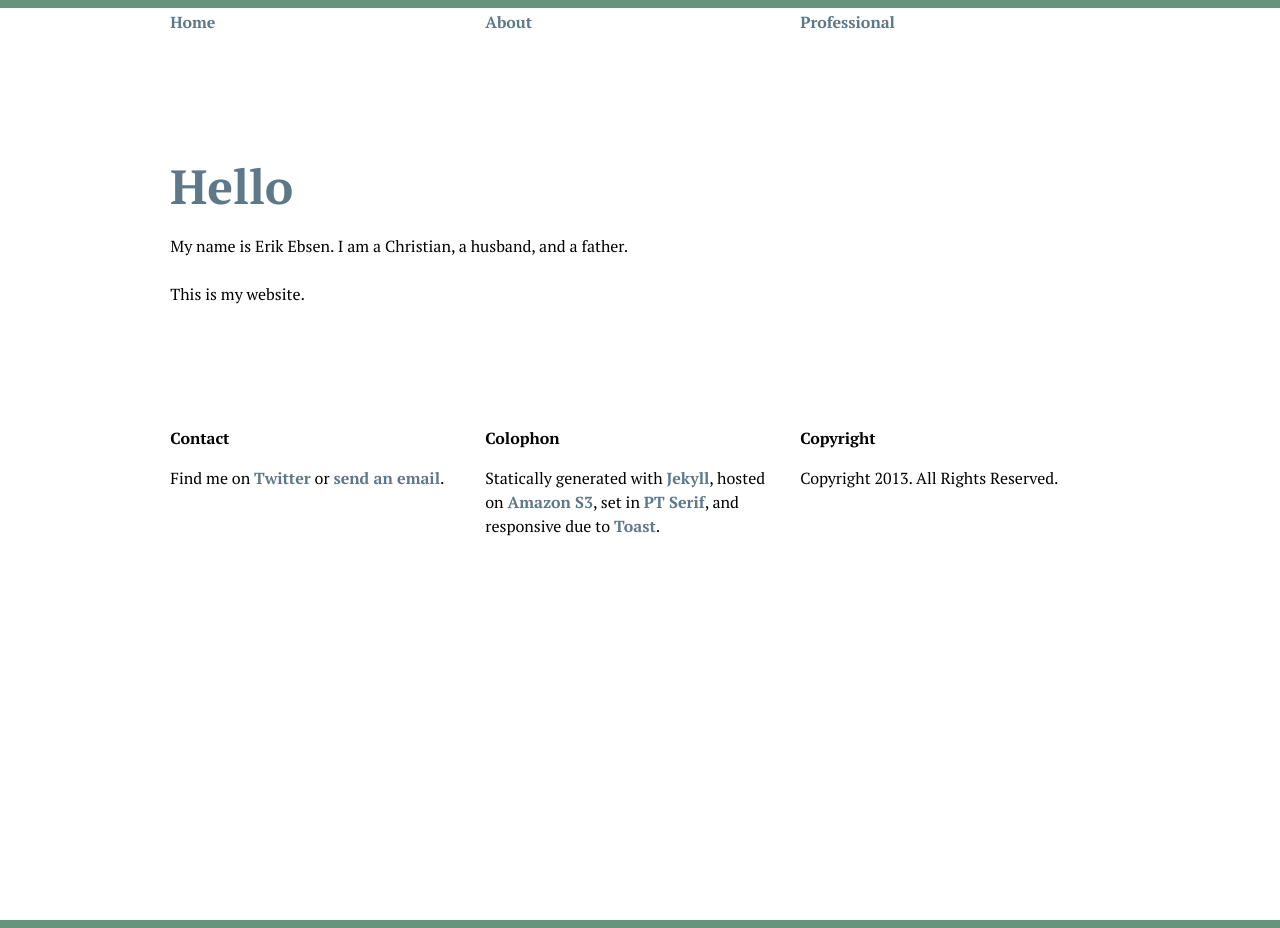
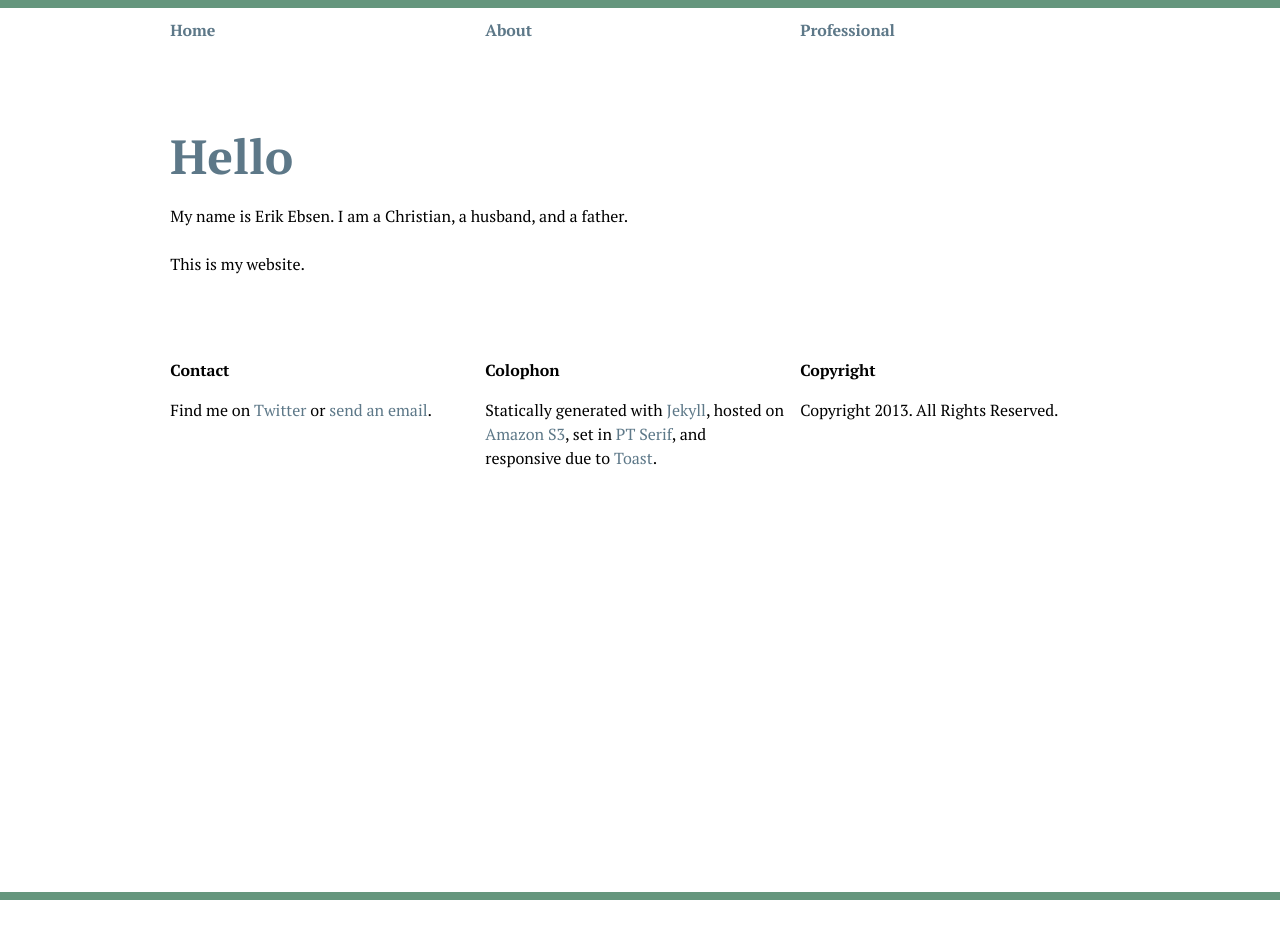
Before and after one commit to ebsen/ebsen.me, a Jekyll site: the page built from index.html, in a window 1280 px wide. Built offline with Jekyll 4.4.1, drawn with Linux system fonts in a browser that asks for light colours.

Commit message:
Fixed top and bottom bars to show together without scrolling--FINALLY--and removed bold from hyperlinks

```diff
--- a/css/grid.css
+++ b/css/grid.css
@@ -11,7 +11,7 @@
 */
 .grids {
   width: auto;
-	padding-bottom: 6em; /* Default: none */
+	padding-bottom: 6.15%; /* Default: none */ /* Previous: 6em, 4em */
   max-width: 960px;
   margin: 0 0 0 -1.7%;
   list-style: none;
--- a/css/overrides.css
+++ b/css/overrides.css
@@ -5,7 +5,6 @@
 	height: 100%;
 }
 .top-bar, .bottom-bar {
-	position: absolute;
 	width: 100%;
 	height: 0.5em;
 	background-color: #65967D; /*green*/
@@ -16,20 +15,18 @@
 h1, a {
 	color: #5D7888;
 }
-.bottom {
-	padding-bottom: 0px;
+.bottom-bar {
+	position: fixed;
+	left: 0px;
+	bottom: 0px;
 }
-.bottom-bar {
-/*	left: 0px;
-	bottom: 0px;
-*/}
 
 /*
  * TYPOGRAPHY
  */
 a {
 	text-decoration: none;
-	font-weight: bold;
+/*	font-weight: bold;*/
 }
 a:hover {
 	text-decoration: underline;
```
